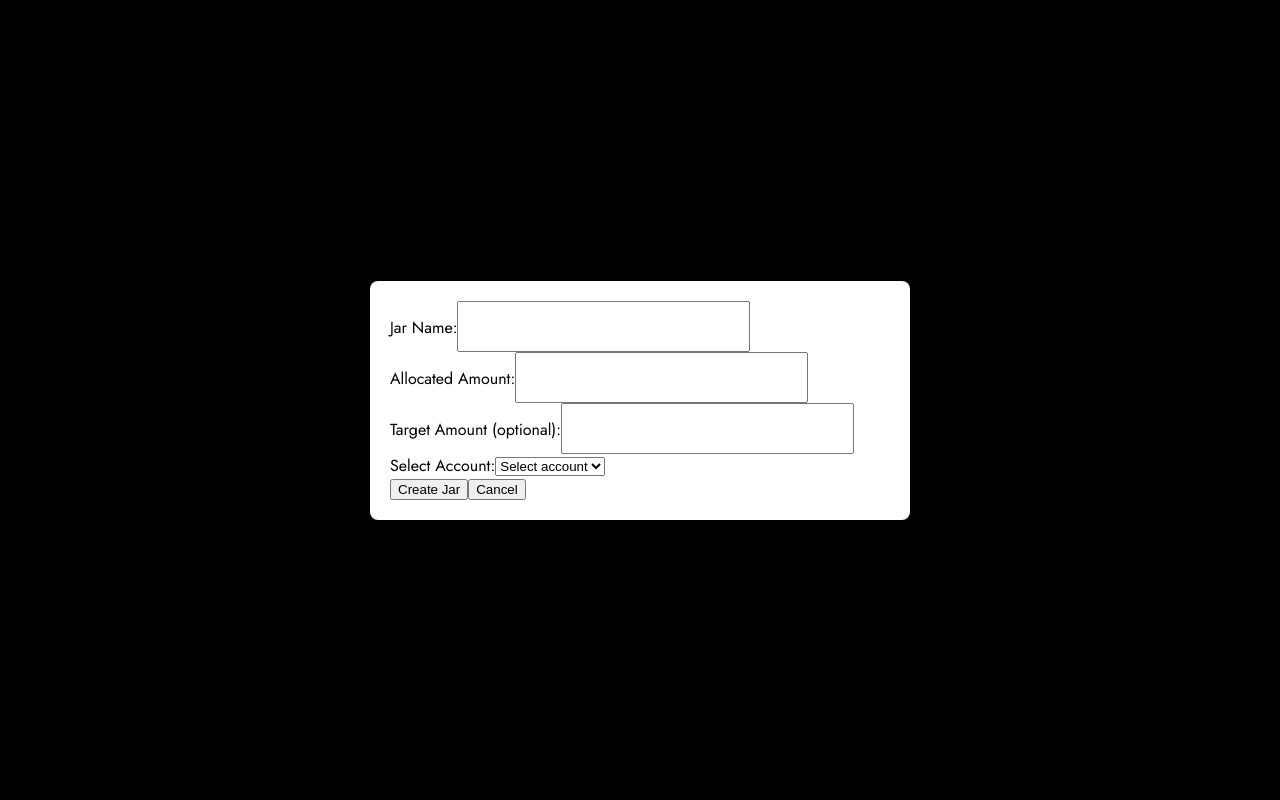
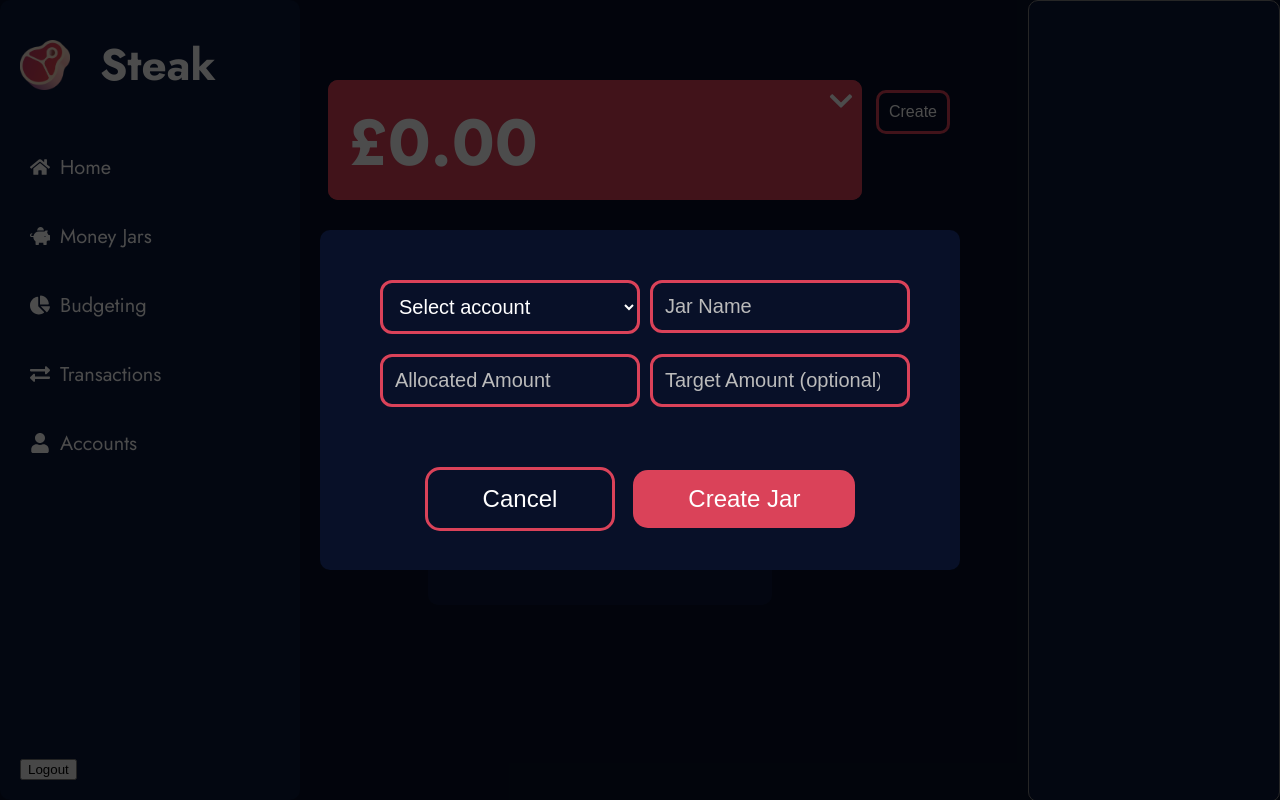
Before and after one commit to UniOfGreenwich/elee1149-coursework--steak, a React (Vite) app in the folder steakinc-web-app/steakinc-web-app/: page /jars in a window 1280 px wide. Both pictures are taken after a click on the button "Create". Built offline with nearby package versions, Linux system fonts and the light colour scheme.

Commit message:
desktop styling

```diff
--- a/steakinc-web-app/steakinc-web-app/src/JarsScreen/JarsScreen.css
+++ b/steakinc-web-app/steakinc-web-app/src/JarsScreen/JarsScreen.css
@@ -1,33 +1,47 @@
-.modal {
+.create-overlay-container {
     position: fixed;
     top: 0;
     left: 0;
     width: 100%;
     height: 100%;
-    background-color: #000000;
+    background-color: rgba(0, 0, 0, 0.7);
     display: flex;
     justify-content: center;
     align-items: center;
     z-index: 1000;
 }
 
-.modal-content {
-    background-color: white;
+.create-overlay-content {
+    display: flex;
+    justify-content: center;
+    background-color: #081028;
+    text-align: center;
     padding: 20px;
-    border-radius: 8px;
-    max-width: 500px;
-    width: 100%;
-    box-shadow: 0 0 10px rgba(0, 0, 0, 0.1);
+    border-radius: 10px;
+    max-width: 600px;
+    width: 70%;
+    box-shadow: 0 0 10px rgba(0, 0, 0, 0);
     z-index: 1001; /* Ensure content is above the overlay */
 }
 
-.white-text {
-    color: white;
+.content-wrapper {
+    display: flex;
+    flex-direction: column;
+    padding: 20px;
+    margin-top: 10px;
 }
 
 .content-container {
+    flex: 1;
     padding: 20px;
     margin-top: 10px;
+}
+
+.carousel-container {
+    flex: 0 0 350px;
+    display: flex;
+    flex-direction: column;
+    align-items: center;
 }
 
 .jar-container {
@@ -53,7 +67,6 @@
     font-weight: bold;
     margin-bottom: 5px;
 }
-
 
 .jar:hover {
     transform: scale(1.05);
@@ -102,17 +115,36 @@
 .account-background {
     background-color: #DA4259;
     border-radius: 10px;
+    margin-top: 50px;
 }
 
 .slick-slide {
     display: flex;
     justify-content: center;
     align-items: center;
-    height: 100%;
+    height: 100%; /* Ensure the slide takes full height */
 }
 
 .slick-list {
     height: 120px;
+    display: flex;
+    align-items: center; /* Center items vertically */
+}
+
+.slick-prev, .slick-next {
+    background-color: #DA4259; /* Set background color */
+    color: white; /* Set arrow color */
+    border-radius: 50%; /* Optional: make the buttons circular */
+    width: 40px; /* Optional: set width */
+    height: 40px; /* Optional: set height */
+    display: flex;
+    justify-content: center;
+    align-items: center;
+    z-index: 1002;
+}
+
+.slick-prev:hover, .slick-next:hover {
+    background-color: #c22d44; /* Optional: change background color on hover */
 }
 
 .jar-carousel-container {
@@ -138,6 +170,9 @@
     cursor: pointer;
     font-size: 16px;
     border: 3px solid #DA4259;
+    position: absolute;
+    right: 10px;
+
 }
 
 .edit-jar-button {
@@ -147,9 +182,9 @@
     border-radius: 10px;
     padding: 10px;
     position: absolute;
-    top: 350px;
-    right: 30px;
-    width: 70px;
+    top: 355px; /* Move the button up */
+    right: 10px; /* Position the button on the right */
+    width: 75px;
     cursor: pointer;
     font-size: 16px;
 }
@@ -187,10 +222,11 @@
 
 .progress-bar-container {
     flex-grow: 1;
-    background-color:  #818080;
+    background-color: #818080;
     border-radius: 5px;
     overflow: hidden;
     margin: 0 10px;
+    position: relative;
 }
 
 .progress-bar {
@@ -251,3 +287,158 @@
 .transactions-deposit {
     color: #03db8c;
 }
+
+.vertical-carousel {
+    display: none;
+}
+
+@media (min-width: 768px) {
+    .edit-jar-button {
+        margin-right: 10px;
+    }
+
+    .create-item {
+        display: flex;
+        margin-top: 20px;
+    }
+
+    .create-item:first-child {
+        margin-bottom: -30px;
+    }
+
+    .create-overlay-content {
+        width: 100%;
+        height: 300px;
+    }
+
+    .create-button-wrapper {
+        margin-top: 60px;
+    }
+}
+
+@media (min-width: 1024px) {
+    .progress-bar-wrapper {
+        margin: 0 auto;
+    }
+
+    .create-jar-button {
+        position: absolute;
+        margin: 80px 320px 0 0;
+    }
+
+    .jar-details-goal, .progress-percentage {
+        font-size: 20px;
+    }
+
+    .account-total-container {
+        height: 120px;
+    }
+
+    .account-total {
+        margin-top: 15px;
+        font-size: 65px;
+    }
+
+    .account-item {
+        font-size: 25px;
+    }
+
+    .edit-jar-button {
+        position: absolute;
+        margin: 150px 320px 0 0;
+        top: 0;
+    }
+
+    .content-wrapper {
+        flex-direction: row;
+    }
+
+    .horizontal-carousel {
+        display: none;
+    }
+
+    .vertical-carousel {
+        display: flex;
+        flex-direction: column;
+        align-items: center;
+        justify-content: center;
+        position: fixed;
+        right: 0;
+        top: 0;
+        height: 100%;
+        width: 250px;
+        background-color: #0B1739;
+        border-radius: 10px;
+        border: 1px solid grey;
+    }
+
+    .vertical-carousel .slick-list {
+        display: flex;
+        flex-direction: column;
+        align-items: center;
+        justify-content: center;
+        height: 75% !important; /* Carousel takes up 75% of the height */
+    }
+
+    .vertical-carousel .slick-slide {
+        display: flex;
+        justify-content: center;
+        align-items: center;
+        height: 25% !important; /* Each jar takes 25% of the height to fit 4 jars */
+    }
+
+    .vertical-carousel .jar {
+        width: 100px !important; /* Keep the current size of the jars */
+        height: 100px; /* Adjust height as needed */
+        margin: 10px 25px; /* Add margin to center jars vertically */
+        font-size: 20px;
+    }
+
+
+    .vertical-carousel .slick-prev, .vertical-carousel .slick-next {
+        position: absolute;
+        width: 40px;
+        height: 40px;
+    }
+
+    .vertical-carousel .slick-prev {
+        top: -35px;
+        left: 38%;
+        transform: translateX(-50%);
+    }
+
+    .vertical-carousel .slick-next {
+        top: 885px;
+        left: 50%;
+        transform: translateX(-50%);
+    }
+
+    .content-container {
+        margin-right: 390px; /* Ensure content does not go behind the carousel */
+        margin-left: 300px;
+    }
+
+    .jar-details {
+        margin-right: 410px;
+        margin-left: 320px;
+    }
+
+    .jar-container {
+        margin: 75px 0 50px 80px;
+        width: 100%;
+    }
+
+    .slick-slide {
+        height: 20% !important;
+    }
+
+    .slick-track {
+        height: 100% !important;
+    }
+
+    .transactions-wrapper {
+        margin-right: 500px;
+        margin-left: 420px;
+        padding: 20px 50px;
+    }
+}
--- a/steakinc-web-app/steakinc-web-app/src/JarsScreen/JarsScreen.jsx
+++ b/steakinc-web-app/steakinc-web-app/src/JarsScreen/JarsScreen.jsx
@@ -8,6 +8,7 @@ import { FaChevronDown, FaChevronUp } from 'react-icons/fa';
 import "slick-carousel/slick/slick.css";
 import "slick-carousel/slick/slick-theme.css";
 import Slider from "react-slick";
+
 
 function JarScreen() {
     const [jarName, setJarName] = useState('');
@@ -30,12 +31,23 @@ function JarScreen() {
         setIsAccountInfoVisible(!isAccountInfoVisible);
     };
 
-    const settings = {
+    const horizontalSettings = {
         dots: false,
         infinite: false,
         speed: 500,
         slidesToShow: 3,
         slidesToScroll: 1
+    };
+
+    const verticalSettings = {
+        dots: false,
+        infinite: false,
+        speed: 500,
+        slidesToShow: 5,
+        slidesToScroll: 1,
+        vertical: true,
+        verticalSwiping: true,
+        arrows: true
     };
 
     useEffect(() => {
@@ -188,8 +200,8 @@ function JarScreen() {
                         </ul>
                     )}
                 </div>
-                <div className="jar-carousel-container">
-                    <Slider {...settings} className="jar-container">
+                <div className="jar-carousel-container horizontal-carousel">
+                    <Slider {...horizontalSettings} className="jar-container">
                         {jars.map(jar => (
                             <div className='jar' key={jar.jar_id} onClick={() => setSelectedJar(jar)}>
                                 <Lid />
@@ -199,6 +211,17 @@ function JarScreen() {
                         ))}
                     </Slider>
                 </div>
+            </div>
+            <div className="jar-carousel-container vertical-carousel">
+                    <Slider {...verticalSettings} className="jar-container">
+                        {jars.map(jar => (
+                            <div className='jar' key={jar.jar_id} onClick={() => setSelectedJar(jar)}>
+                                <Lid />
+                                <span className="jar-name">{jar.jar_name}</span>
+                                <span className="jar-value">£{jar.current_balance.toFixed(2)}</span>
+                            </div>
+                        ))}
+                    </Slider>
                 </div>
             {selectedJar && (
                     <div className="jar-details">
@@ -260,27 +283,12 @@ function JarScreen() {
                 </div>
             </div>
             {showModal && (
-                <div className="modal">
-                    <div className="modal-content">
+                <div className="create-overlay-container">
+                    <div className="create-overlay-content">
                         <form onSubmit={handleSubmit}>
+                            <div className="create-item">
                                 <label>
-                                Jar Name:
-                                <input type="text" value={jarName} onChange={(e) => setJarName(e.target.value)} required />
-                            </label>
-                            <br />
-                            <label>
-                                Allocated Amount:
-                                <input type="number" value={allocatedAmount} onChange={(e) => setAllocatedAmount(e.target.value)} required />
-                            </label>
-                            <br />
-                            <label>
-                                Target Amount (optional):
-                                <input type="number" value={targetAmount} onChange={(e) => setTargetAmount(e.target.value)} />
-                            </label>
-                            <br />
-                            <label>
-                                Select Account:
-                                <select value={selectedAccount} onChange={(e) => setSelectedAccount(e.target.value)} required>
+                                    <select className='input-field-dropdown' value={selectedAccount} onChange={(e) => setSelectedAccount(e.target.value)} required>
                                         <option value="" disabled>Select account</option>
                                         {accounts.map((account, index) => (
                                             <option key={index} value={account.account_id}>
@@ -289,9 +297,39 @@ function JarScreen() {
                                         ))}
                                     </select>
                                 </label>
-                            <br />
-                            <button type="submit">Create Jar</button>
-                            <button type="button" onClick={() => setShowModal(false)}>Cancel</button>
+                                <label>
+                                <input
+                                    className='input-field'
+                                    type="text" value={jarName}
+                                    onChange={(e) => setJarName(e.target.value)} required
+                                    placeholder='Jar Name'
+                                />
+                            </label>
+                            </div>
+                            <div className="create-item">
+                                <label>
+                                    <input
+                                        className='input-field'
+                                        type="number"
+                                        value={allocatedAmount}
+                                        onChange={(e) => setAllocatedAmount(e.target.value)} required
+                                        placeholder='Allocated Amount'
+                                    />
+                                </label>
+                                <label>
+                                    <input
+                                        className='input-field'
+                                        type="number"
+                                        value={targetAmount}
+                                        onChange={(e) => setTargetAmount(e.target.value)}
+                                        placeholder='Target Amount (optional)'
+                                    />
+                                </label>
+                            </div>
+                            <div className="create-button-wrapper">
+                                <button className='back-button' type="button" onClick={() => setShowModal(false)}>Cancel</button>
+                                <button className='login-submit-button' type="submit">Create Jar</button>
+                            </div>
                         </form>
                     </div>
                 </div>
--- a/steakinc-web-app/steakinc-web-app/src/JarsScreen/NavSideBar.css
+++ b/steakinc-web-app/steakinc-web-app/src/JarsScreen/NavSideBar.css
@@ -37,7 +37,7 @@
     position: fixed;
     top: 0;
     left: -400px;
-    width: 400px;
+    width: 300px;
     height: 100%;
     background-color: #0B1739;
     padding: 20px;
@@ -97,3 +97,13 @@
     color: white;
     cursor: pointer;
 }
+
+@media (min-width: 1024px) {
+    .nav-sidebar {
+        left: 0;
+    }
+
+    .burger-menu {
+        display: none;
+    }
+}
--- a/steakinc-web-app/steakinc-web-app/src/LoginScreen/LoginScreen.css
+++ b/steakinc-web-app/steakinc-web-app/src/LoginScreen/LoginScreen.css
@@ -33,6 +33,24 @@ input[type="text"], input[type="password"], input[type="email"], input[type="num
     border: 3px solid #DA4259;
     border-radius: 12px;
     padding: 5px;
+}
+
+.input-field-dropdown {
+    margin-top: 10px;
+    width: 235px;
+    background: none;
+    border: 3px solid #DA4259;
+    border-radius: 12px;
+    padding: 5px;
+    margin-bottom: 20px;
+}
+
+select {
+    color: #ffffff;
+}
+
+select option {
+    color: #000000;
 }
 
 .input-field:focus {
@@ -140,6 +158,13 @@ input[type="text"], input[type="password"], input[type="email"], input[type="num
         width: 220px;
     }
 
+    .input-field-dropdown {
+        padding: 10px;
+        font-size: 18px;
+        width: 260px;
+        margin-left: 10px;
+    }
+
     input[type="text"], input[type="password"], input[type="email"], input[type="number"] {
         font-size: 18px;
         padding: 10px;
@@ -188,6 +213,13 @@ input[type="text"], input[type="password"], input[type="email"], input[type="num
         width: 230px;
     }
 
+    .input-field-dropdown {
+        padding: 12px;
+        font-size: 20px;
+        width: 260px;
+        margin-left: 10px;
+    }
+
     input[type="text"], input[type="password"], input[type="email"], input[type="number"] {
         font-size: 20px;
         padding: 12px;
```
Also changed, not shown: steakinc-web-app/steakinc-web-app/src/JarsScreen/CustomArrows.jsx (added, +26 -0 lines). Lines whose indentation alone changed are shown as unchanged.
